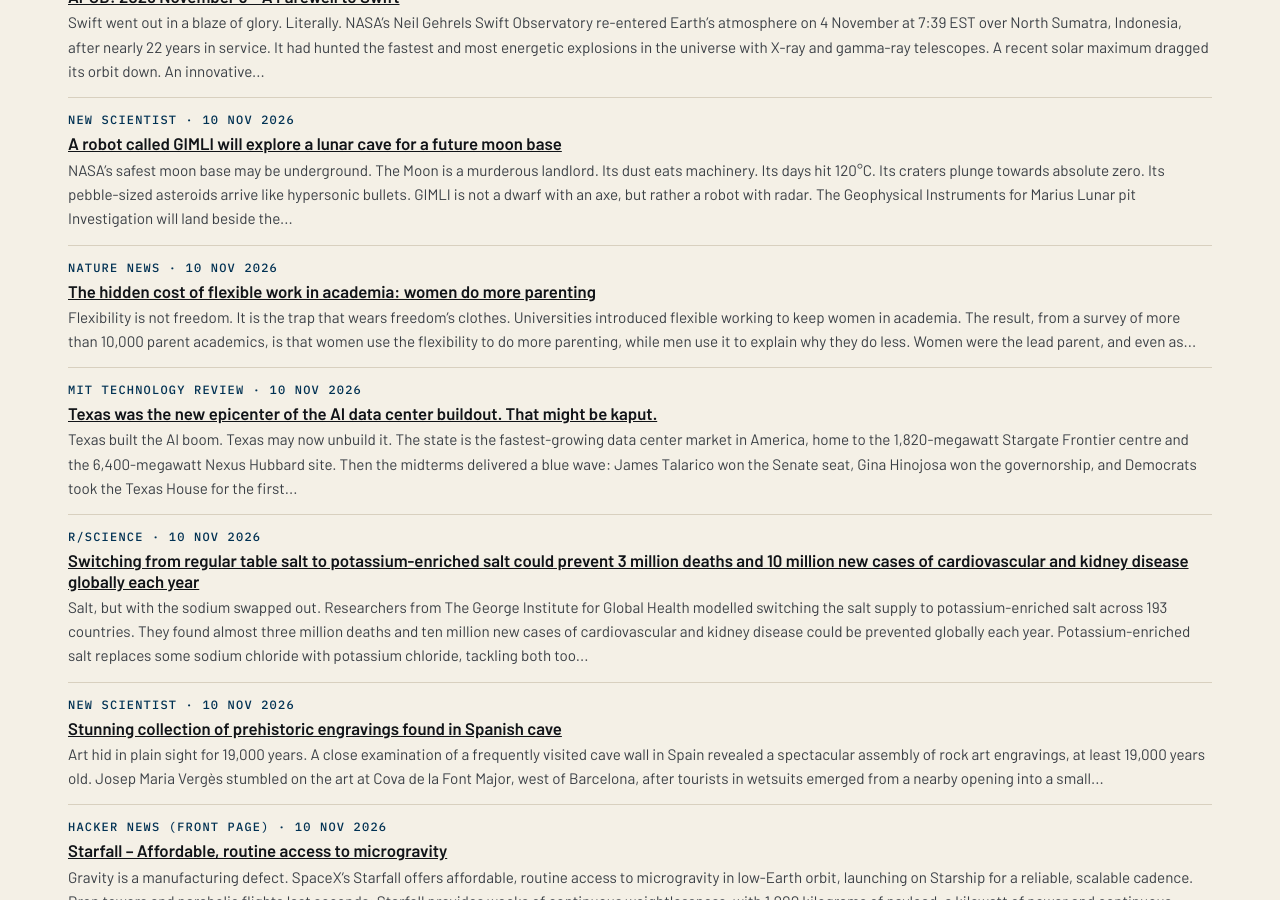
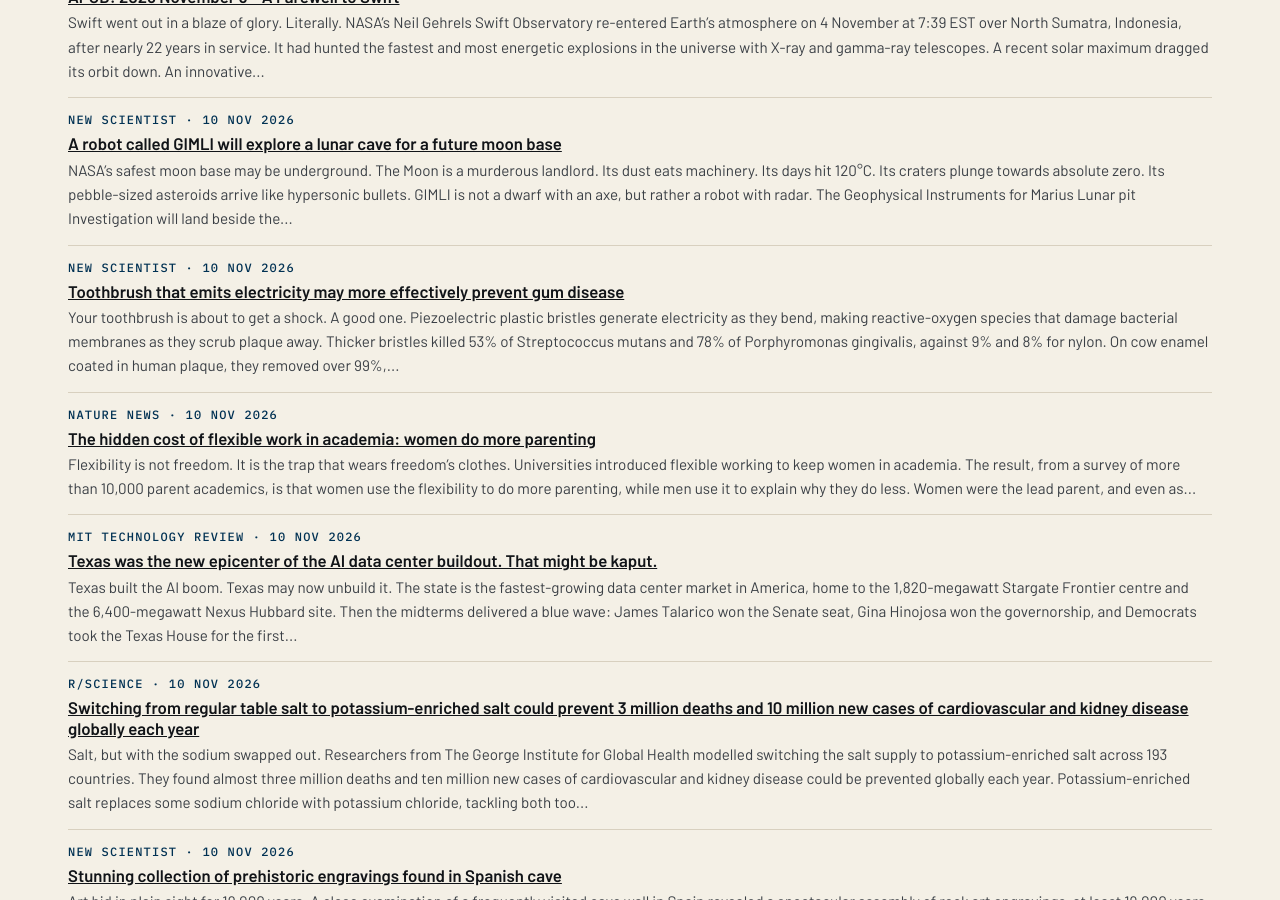
Before and after one commit to katz-news/katz.news, a Jekyll site: the page built from briefs/index.html, in a window 1280 px wide and 900 px high, scrolled down 4113 px. Built offline with Jekyll 4.4.1, drawn with Linux system fonts in a browser that asks for light colours.

Commit message:
Publish 2026-11-06

```diff
--- a/_data/build.yml
+++ b/_data/build.yml
@@ -1 +1 @@
-published_at: 2026-11-06T17:54:04Z
+published_at: 2026-11-06T17:55:15Z
--- /dev/null
+++ b/_posts/briefs/2026-11-05-toothbrush-that-emits-electricity-may-more-effectively-preve.md
@@ -0,0 +1,9 @@
+---
+published: true
+title: Toothbrush that emits electricity may more effectively prevent gum disease
+date: 2026-11-10
+section: science
+source_name: New Scientist
+source_url: https://www.newscientist.com/article/2597523-toothbrush-that-emits-electricity-may-more-effectively-prevent-gum-disease/?utm_campaign=RSS|NSNS&utm_content=home&utm_medium=RSS&utm_source=NSNS
+---
+Your toothbrush is about to get a shock. A good one. Piezoelectric plastic bristles generate electricity as they bend, making reactive-oxygen species that damage bacterial membranes as they scrub plaque away. Thicker bristles killed 53% of Streptococcus mutans and 78% of Porphyromonas gingivalis, against 9% and 8% for nylon. On cow enamel coated in human plaque, they removed over 99%, against about 80% for ordinary brushes. In a three-month trial of 109 adults, plaque, inflammation and bleeding fell roughly 40%, against about 15% for conventional brushes. The verdict is bristling brilliance: brushing may soon be a workout for bacteria.
```
